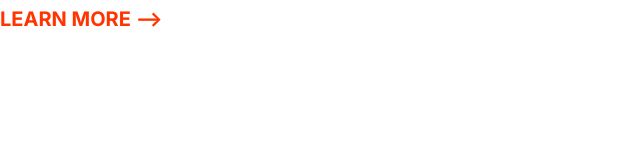
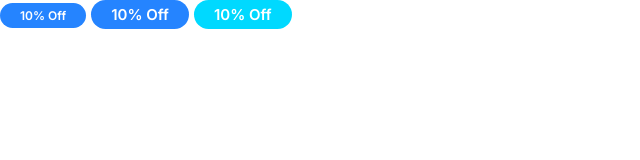
Before and after one commit to ZarPestano/1_MoshifyTutorial, a plain HTML site: page index.html in a window 1280 px wide. Shown: the whole page, without its empty margins (0-640 px from the left). Drawn offline with Linux system fonts and the light colour scheme.

Commit message:
Building badges

```diff
--- a/css/styles.css
+++ b/css/styles.css
@@ -10,11 +10,11 @@ html {
 
 /* Colors - Global Variables  */
 :root {
-  --color-primary: #2584ff;
-  --color-secondary: #00d9ff;
-  --color-accent: #ff3400;
-  --color-headings: #1b0760;
-  --color-body: #918ca4;
+  --primary-color: #2584ff;
+  --secondary-color: #00d9ff;
+  --accent-color: #ff3400;
+  --headings-color: #1b0760;
+  --body-color: #918ca4;
   --desktop-px: 1024px;
 }
 
@@ -22,13 +22,13 @@ body {
   font-family: Inter, Arial, Helvetica, sans-serif;
   font-size: 2.4rem;
   line-height: 1.5;
-  color: var(--color-body);
+  color: var(--body-color);
 }
 
 h1,
 h2,
 h3 {
-  color: var(--color-headings);
+  color: var(--headings-color);
   margin-bottom: 1rem;
 }
 
@@ -48,7 +48,7 @@ p {
   margin-top: 0;
 }
 
-@media screen and (min-width: var(--desktop-px)) {
+@media screen and (min-width: 1024px) {
   body {
     font-size: 1.8rem;
   }
@@ -73,7 +73,7 @@ a {
 }
 
 .link-arrow {
-  color: var(--color-accent);
+  color: var(--accent-color);
   text-transform: uppercase;
   font-size: 2rem;
   font-weight: bold;
@@ -89,8 +89,42 @@ a {
   margin-left: 10px;
 }
 
-@media screen and (min-width: var(--desktop-px)) {
+@media screen and (min-width: 1024px) {
   .link-arrow {
     font-size: 1.5rem;
   }
 }
+
+/* Badges  */
+
+.badge {
+  border-radius: 20px;
+  font-size: 2rem;
+  font-weight: 600;
+  padding: 0.5rem 2rem;
+  white-space: nowrap;
+}
+
+.badge--primary {
+  background: var(--primary-color);
+  color: #fff;
+}
+
+.badge--secondary {
+  background: var(--secondary-color);
+  color: #fff;
+}
+
+.badge--small {
+  font-size: 1.6rem;
+}
+
+@media screen and (min-width: 1024px) {
+  .badge {
+    font-size: 1.5rem;
+  }
+
+  .badge--small {
+    font-size: 1.2rem;
+  }
+}
--- a/index.html
+++ b/index.html
@@ -9,11 +9,13 @@
     <link rel="preconnect" href="https://fonts.googleapis.com" />
     <link rel="preconnect" href="https://fonts.gstatic.com" crossorigin />
     <link
-      href="https://fonts.googleapis.com/css2?family=Inter:wght@400;700&display=swap"
+      href="https://fonts.googleapis.com/css2?family=Inter:wght@100..900&display=swap"
       rel="stylesheet"
     />
   </head>
   <body>
-    <a href="#" class="link-arrow">Learn More</a>
+    <span class="badge badge--primary badge--small">10% Off</span>
+    <span class="badge badge--primary">10% Off</span>
+    <span class="badge badge--secondary">10% Off</span>
   </body>
 </html>
```
